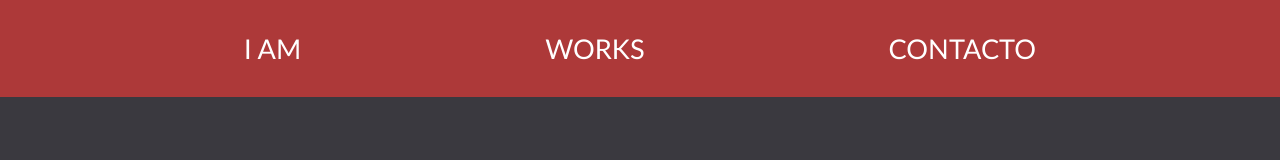
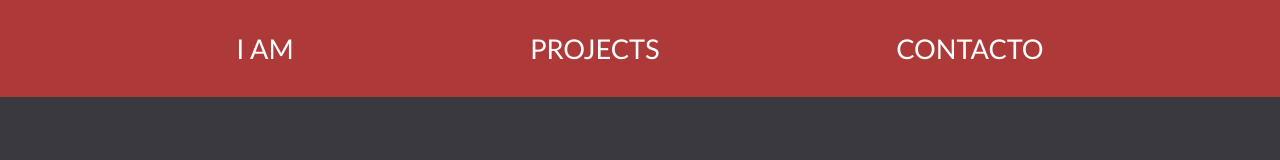
Before and after one commit to lmontero88/I-am, a plain HTML site: page index.html in a window 1280 px wide. Shown: the top 160 px of the page. Drawn offline with Linux system fonts and the light colour scheme.

Commit message:
PROJECTS por works

```diff
--- a/index.html
+++ b/index.html
@@ -19,7 +19,7 @@
             <nav id="navbar">
                 <ul>
                     <li><a href="#welcome-section">I AM</a></li>
-                    <li><a href="#projects">WORKS</a></li>
+                    <li><a href="#projects">PROJECTS</a></li>
                     <li><a href="#soy">CONTACTO</a></li>
                 </ul>
             </nav>
```
